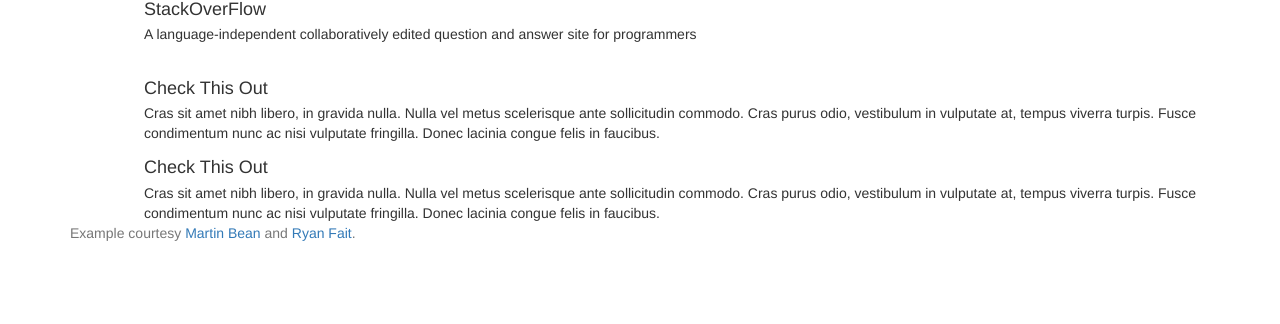
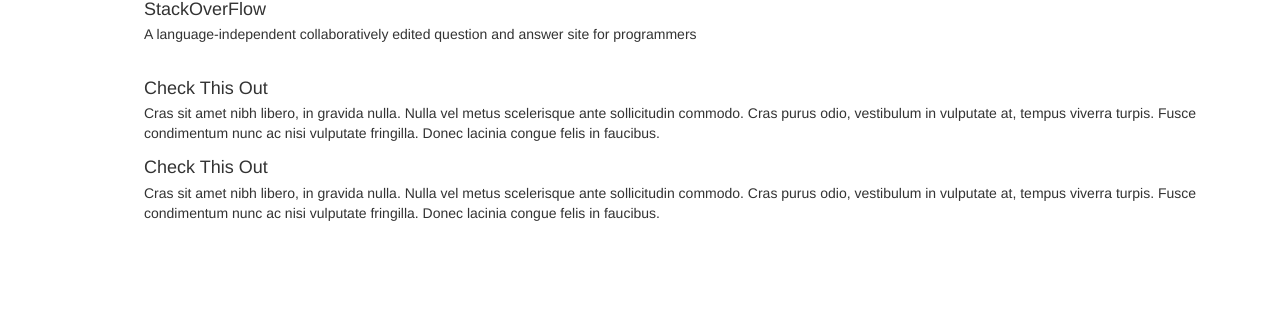
Before and after one commit to anthonybjturner/Fall2013-WProgramming, a PHP site: page /links.php in a window 1280 px wide. Shown: the part 323-647 px from the top of the page. Run offline with PHP 8.4, Linux system fonts and the light colour scheme; some libraries are stand-ins or nearby versions.

Commit message:
Removed footer

```diff
--- a/2013/Playground/links.php
+++ b/2013/Playground/links.php
@@ -119,12 +119,6 @@
 
 				</div><!-- End container -->
 
-					<div id="footer">
-      <div class="container">
-        <p class="text-muted credit">Example courtesy <a href="http://martinbean.co.uk">Martin Bean</a> and <a href="http://ryanfait.com/sticky-footer/">Ryan Fait</a>.</p>
-      </div>
-    </div>
-
 
 	<script src="http://code.jquery.com/jquery.js"></script>
     <script src="//netdna.bootstrapcdn.com/bootstrap/3.0.0/js/bootstrap.min.js"></script>
```
